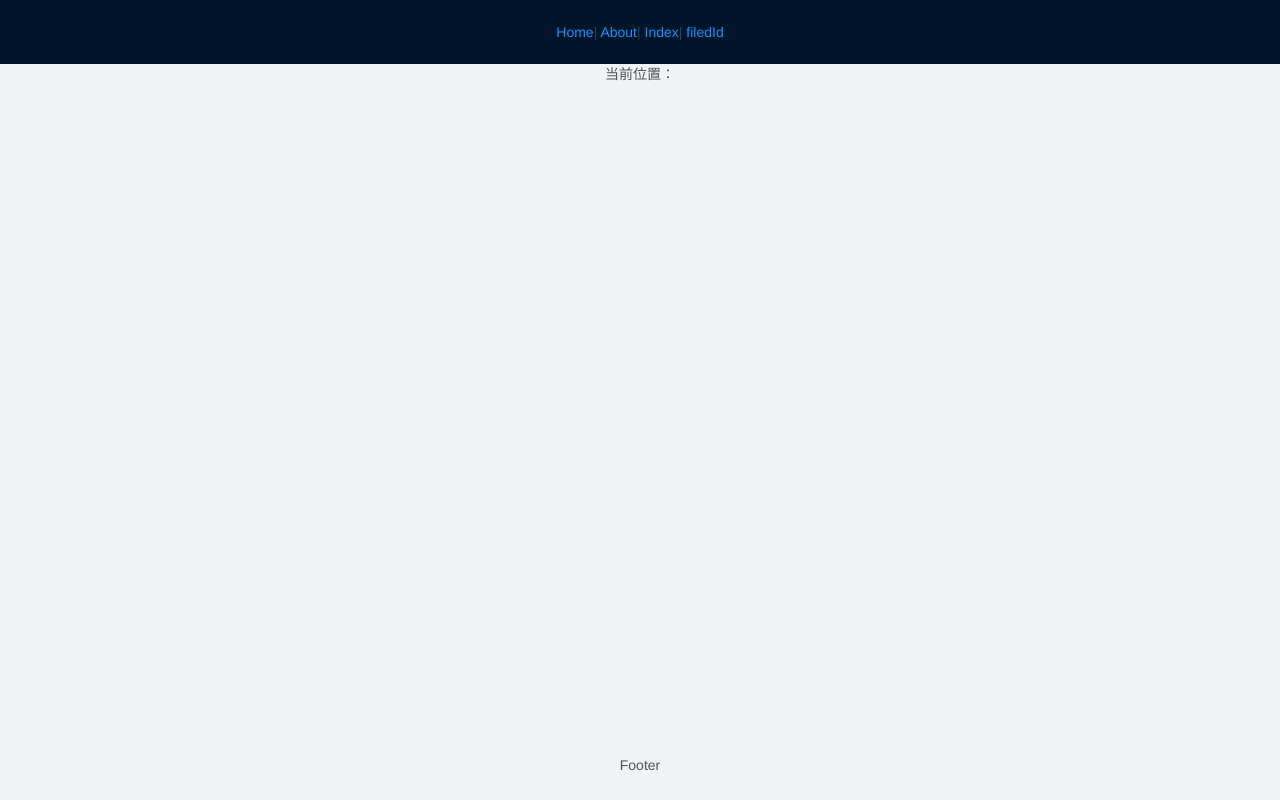
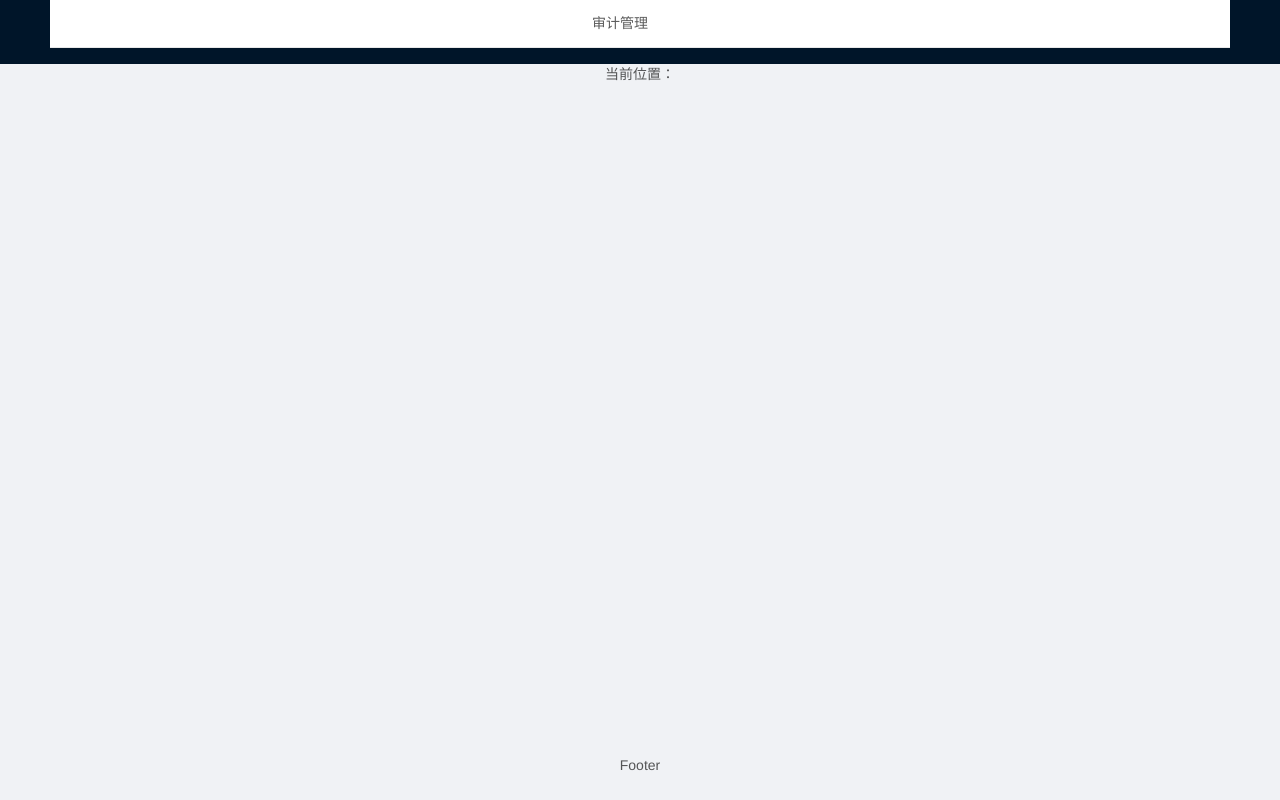
Before and after one commit to mexiaoyao/vueCli, a Vue app in the folder vuecli1/: page / in a window 1280 px wide. Built offline with nearby package versions, Linux system fonts and the light colour scheme.

Commit message:
加读音

```diff
--- /dev/null
+++ b/vuecli1/src/components/layouts/getMenu.vue
@@ -0,0 +1,67 @@
+<template>
+    <a-menu mode="horizontal">
+        <template v-for="(item,index) in menuList">
+            <a-menu-item :key="'a'+index" v-if="!item.children">{{ item.meta.title.zh }}</a-menu-item>
+            <sub-menu :key="'sub'+index" :menuInfo="item.children" v-else />
+        </template>
+    </a-menu>
+</template>
+<script>
+import SubMenu from './subMenu';
+export default {
+    name: 'getMenu',
+    components: { SubMenu },
+    data() {
+        return {
+            menuList: [
+                {
+                    key: 'auditManage',
+                    icon: 'icon-shenjirizhi',
+                    path: '/audit/client',
+                    meta: {
+                        title: {
+                            zh: '审计管理',
+                            en: 'Audit Manage',
+                        },
+                    },
+                },
+                {
+                    key: 'operations',
+                    icon: 'icon-yunweiguanli1',
+                    meta: {
+                        title: {
+                            zh: '运维管理',
+                            en: 'Operations',
+                        },
+                    },
+                    children: [
+                        {
+                            key: 'operations_serverStatus',
+                            path: '/optconfig/status',
+                            meta: {
+                                title: {
+                                    zh: '运行状态监控',
+                                    en: 'Monitor Operations',
+                                },
+                            },
+                        },
+                        {
+                            key: 'operations_upgradeManagement',
+                            path: '/optconfig/upgrade',
+                            meta: {
+                                title: {
+                                    zh: '升级管理',
+                                    en: 'Server Update',
+                                },
+                            },
+                        },
+                    ],
+                },
+            ],
+        };
+    },
+    watch: {},
+};
+</script>
+<style>
+</style>
--- a/vuecli1/src/components/layouts/index.vue
+++ b/vuecli1/src/components/layouts/index.vue
@@ -1,10 +1,7 @@
 <template>
     <a-layout style="height:100%">
         <a-layout-header>
-            <router-link to="/home">Home</router-link>|
-            <router-link to="/about">About</router-link>|
-            <router-link to="/index">Index</router-link>|
-            <router-link to="/filedId">filedId</router-link>
+            <get-menu />
         </a-layout-header>
         <a-layout-content>
             <Breadcrumb />
@@ -15,9 +12,10 @@
 </template>
 <script>
 import Breadcrumb from './breadcrumb';
+import GetMenu from './getMenu';
 export default {
     name: 'layouts',
-    components: { Breadcrumb },
+    components: { Breadcrumb, GetMenu },
     data() {
         return {};
     },
--- /dev/null
+++ b/vuecli1/src/components/layouts/subMenu.vue
@@ -0,0 +1,19 @@
+<template functional>
+    <a-sub-menu>
+        123
+        <template v-for="item in props.menuInfo">
+            <a-menu-item :key="'a-'+item.key" v-if="!item.children">{{ item.meta.title.zh }}</a-menu-item>
+            <a-sub-menu :key="'sub-'+item.key" :title="item.meta.title.zh" v-else>
+                <a-menu-item
+                    :key="'subChil-'+index2"
+                    v-for="(itemChil,index2) in item.children"
+                >{{ itemChil.meta.title.zh }}</a-menu-item>
+            </a-sub-menu>
+        </template>
+    </a-sub-menu>
+</template>
+<script>
+export default {
+    props: ['menuInfo'],
+};
+</script>
--- a/vuecli1/src/views/Home.vue
+++ b/vuecli1/src/views/Home.vue
@@ -81,6 +81,7 @@ export default {
         /**
          * 返回满足条件的变量组成新数组
          * 遍历全部
+         * 读 费哦特
          * **/
         arrFilter() {
             const arrFilter = [1, 2, 3, 4, 5, 6];
@@ -162,6 +163,7 @@ export default {
             moment().format('llll'); // 2021年5月11日星期二 18:42
          * **/
         useMoment() {
+            //读 meng te 第四声
             //npm install moment --save
             //import moment from 'moment'
             //Vue.prototype.$moment = moment; 在main中实现全局
```
